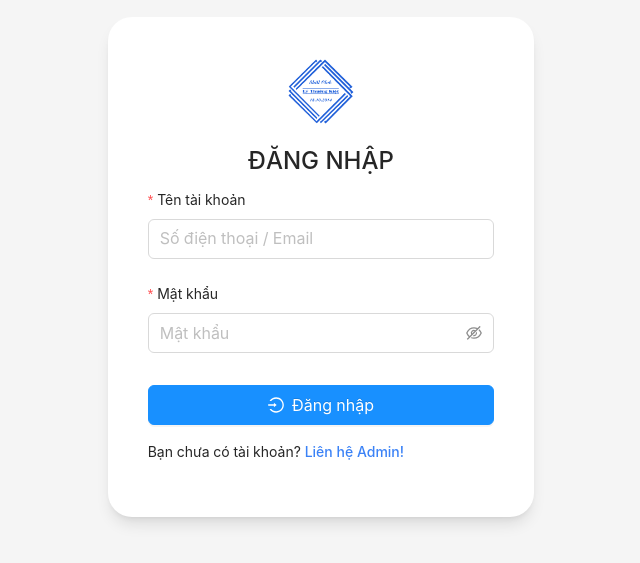
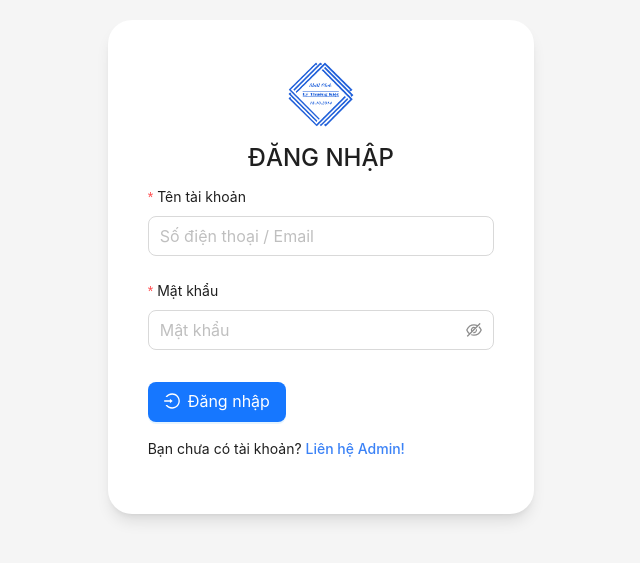
Before and after one commit to thanhhaii/ltk-club, a Next.js app: page / in a window 1280 px wide. Shown: the part 133-696 px from the top of the page, without its empty margins (319-959 px from the left). Built offline with nearby package versions, Linux system fonts and the light colour scheme.

Commit message:
update package and config axios

```diff
--- a/pages/_app.tsx
+++ b/pages/_app.tsx
@@ -1,11 +1,11 @@
 import type { AppProps } from 'next/app';
-import DashboardLayout from "@components/layout/dashboard/DashboardLayout"
+import { useCallback, useMemo } from 'react';
+import { NextPage } from 'next';
 
 // Styles
 import '../styles/globals.css';
-import 'antd/dist/antd.css';
-import { NextPage } from 'next';
-import { useCallback, useMemo } from 'react';
+import 'antd/dist/reset.css';
+import DashboardLayout from "@components/layout/dashboard/DashboardLayout"
 
 export type NextPageWithLayout<P = {}, IP = P> = NextPage<P, IP> & {
   emptyLayout?: boolean
@@ -26,7 +26,7 @@ function MyApp({ Component, pageProps }: AppPropsWithLayout) {
         <Component {...pageProps} />
       </DashboardLayout>
     )
-  }, [])
+  }, [Component])
 
   return (
     <>
--- a/src/components/layout/sidebar/SideBarLayout.tsx
+++ b/src/components/layout/sidebar/SideBarLayout.tsx
@@ -2,33 +2,33 @@ import React from "react"
 import { BookOutlined, DropboxOutlined, UserOutlined } from "@ant-design/icons"
 import { Layout, Menu, MenuProps } from "antd"
 import pathNameHelper from "../../../helpers/pageHelpers/pathNameHelper"
-import CustomLink from "@components/link/Link"
+import Link from "next/link"
 
 const menuProps: MenuProps["items"] = [
 	{
 		key: pathNameHelper.manage.members,
 		label: (
-			<CustomLink href={pathNameHelper.manage.members}>
+			<Link href={pathNameHelper.manage.members}>
 				Danh sách thành viên
-			</CustomLink>
+			</Link>
 		),
 		icon: <UserOutlined />,
 	},
 	{
 		key: pathNameHelper.manage.papers,
 		label: (
-			<CustomLink href={pathNameHelper.manage.papers}>
+			<Link href={pathNameHelper.manage.papers}>
 				Giấy tờ
-			</CustomLink>
+			</Link>
 		),
 		icon: <BookOutlined />,
 	},
 	{
 		key: pathNameHelper.manage.storage,
 		label: (
-			<CustomLink href={pathNameHelper.manage.storage}>
+			<Link href={pathNameHelper.manage.storage}>
 				Thông tin lưu trữ
-			</CustomLink>
+			</Link>
 		),
 		icon: <DropboxOutlined />,
 	},
--- a/src/containers/login/index.tsx
+++ b/src/containers/login/index.tsx
@@ -33,7 +33,7 @@ const LoginPageContainer: React.FC<LoginPageProps> = () => {
                   { required: true, message: 'Tên tài khoản không được để trống' }
                 ]}
                 required>
-                <FormInput
+                <Input
                   size="large"
                   placeholder="Số điện thoại / Email"
                 />
@@ -48,13 +48,12 @@ const LoginPageContainer: React.FC<LoginPageProps> = () => {
                   { required: true, message: 'Mật khẩu không được để trống' }
                 ]}
               >
-                <Input.Password size="large" className="!rounded-md" placeholder="Mật khẩu" />
+                <Input.Password size="large" autoComplete="false" placeholder="Mật khẩu" />
               </Form.Item>
             </Col>
             <Col span={24} className="pt-2">
               <Button
                 type="primary"
-                className="w-full !rounded-md"
                 icon={<LoginOutlined />}
                 htmlType="submit"
                 size="large">
--- /dev/null
+++ b/src/services/axios/axiosConfig.ts
@@ -0,0 +1,20 @@
+import { AxiosInstance, AxiosRequestConfig } from "axios"
+
+export default class AxiosConfig {
+
+	constructor(private _axios: AxiosInstance) {
+		this._axios.interceptors.request.use(
+			async (cfg): Promise<AxiosRequestConfig> => {
+				return {
+					...cfg,
+					withCredentials: true,
+					headers: {
+						"X-Accept-Cookie": "true",
+						...cfg.headers,
+					},
+				}
+			}
+		)
+	}
+
+}
--- /dev/null
+++ b/src/services/axios/hestiaApi.ts
@@ -0,0 +1,14 @@
+// Vendor
+import axios from "axios"
+
+// Src
+import { Config } from "../config/config"
+import AxiosConfig from "./axiosConfig"
+
+const hestiaApi = new AxiosConfig(
+	axios.create({
+		baseURL: Config.BACK_END_URL,
+	}),
+)
+
+export default hestiaApi
--- /dev/null
+++ b/src/services/config/config.ts
@@ -0,0 +1,3 @@
+export const Config = {
+	BACK_END_URL: process.env.BACK_END_URL
+}
--- a/tailwind.config.js
+++ b/tailwind.config.js
@@ -1,17 +1,21 @@
-/** @type {import('tailwindcss').Config} */
+/** @type {import("tailwindcss").Config} */
+
 module.exports = {
   screens: {
-    sm: '480px',
-    md: '768px',
-    lg: '976px',
-    xl: '1440px',
+    sm: "480px",
+    md: "768px",
+    lg: "976px",
+    xl: "1440px",
   },
   content: [
     "./pages/**/*.{js,jsx,ts,tsx}",
-    "./src/**/*.{js,jsx,ts,tsx}"
+    "./src/**/*.{js,jsx,ts,tsx}",
   ],
   theme: {
     extend: {},
   },
+  corePlugins: {
+    preflight: false,
+  },
   plugins: [],
 }
```
Also changed, not shown: package.json (+7 -6 lines), src/components/userDropdown/UserDropdown.tsx (added, +12 -0 lines), styles/globals.css (line endings or trailing spaces), 2 other files (tests, documents, lock files or other folders).
